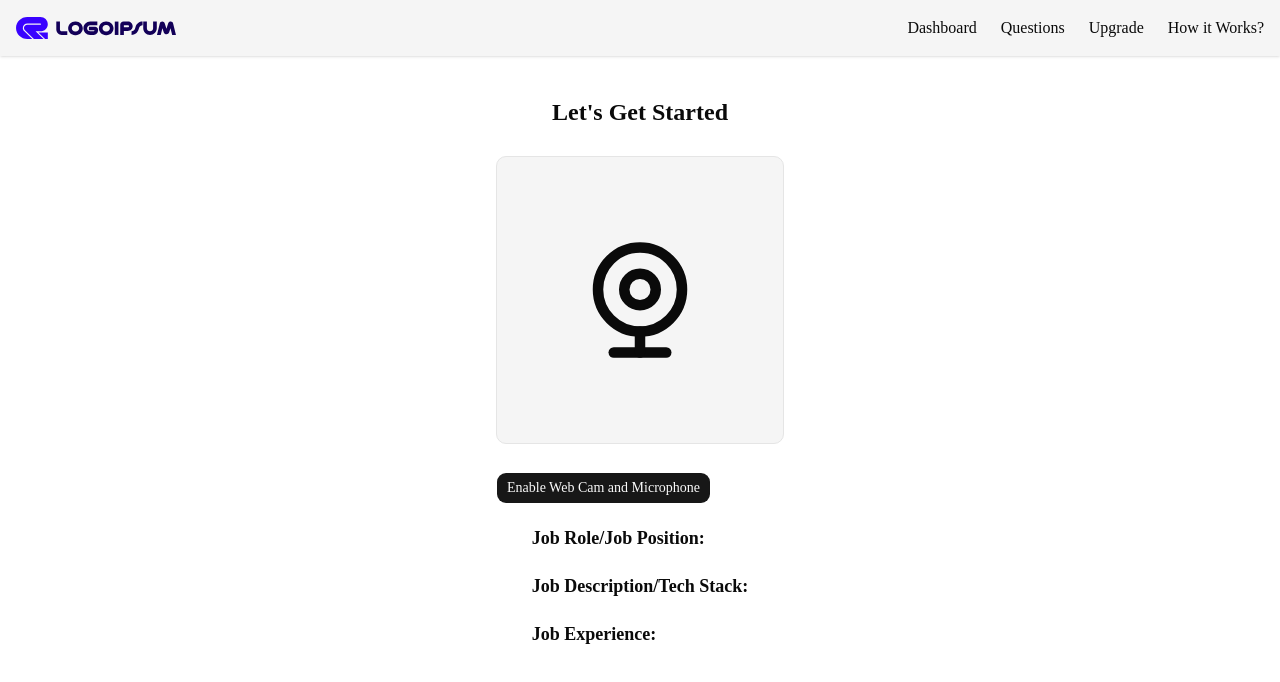
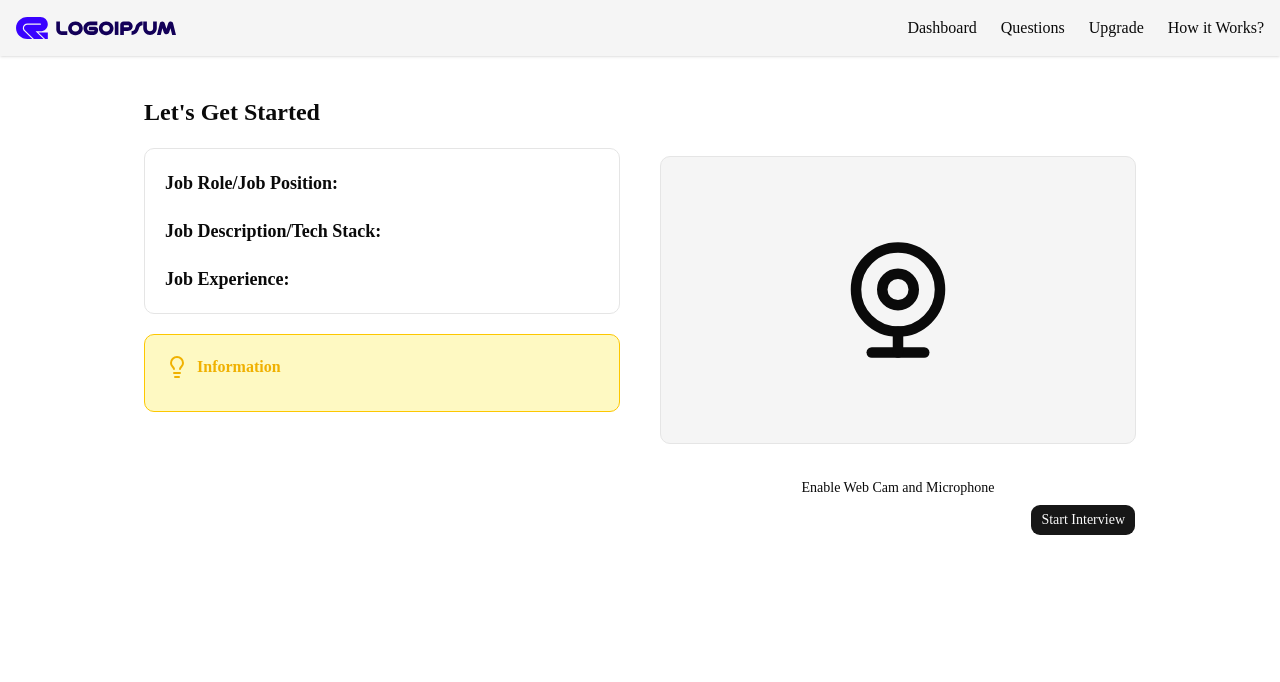
Before and after one commit to ahmed-raza-24/AI-Interview_Mocker, a Next.js app: page /dashboard/interview/1 in a window 1280 px wide. Shown: the top 682 px of the page. Built offline with nearby package versions, Linux system fonts and the light colour scheme; no server answers; the database is empty.

Commit message:
ui/ux update for interview webpage

```diff
--- a/app/dashboard/interview/[interviewId]/page.jsx
+++ b/app/dashboard/interview/[interviewId]/page.jsx
@@ -1,26 +1,26 @@
 "use client"
-import {db} from '@/utiles/db'
-import {eq} from 'drizzle-orm'
+import { db } from '@/utiles/db'
+import { eq } from 'drizzle-orm'
 import { MockInterview } from '@/utiles/schema'
 import React, { useEffect, use } from 'react'
 import { useState } from 'react'
-import { Webcam, WebcamIcon } from 'lucide-react'
+import { Lightbulb, Webcam, WebcamIcon } from 'lucide-react'
 import { Button } from '@/components/ui/button'
-function Interview({params}) {
+function Interview({ params }) {
   const { interviewId } = use(params)  // unwrap karo
 
   const [interviewData, setInterviewData] = useState();
   const [webCamEnabled, setWebCamEnabled] = useState(false);
-    useEffect(()=>{
+  useEffect(() => {
     console.log(interviewId)
     GetInterviewDetails();
-    },[])
+  }, [])
 
   /*
   used to get interview details by mockId/interview Id
    */
-    const GetInterviewDetails=async()=>{
-      const result=await db.select().from(MockInterview)
+  const GetInterviewDetails = async () => {
+    const result = await db.select().from(MockInterview)
       .where(eq(MockInterview.mockId, interviewId))
 
     console.log(result);
@@ -28,30 +28,40 @@
   }
 
   return (
-    <div className='my-10 flex justify-center flex-col items-center'>
+    <div className='my-10'>
       <h2 className='font-bold text-2xl'>Let's Get Started</h2>
+      <div className='grid grid-cols-1 md:grid-cols-2 gap-10'>
+        <div className='flex flex-col my-5 gap-5'>
+          <div className='flex flex-col p-5 rounded-lg border gap-5'>
+            <h2 className='text-lg'><strong>Job Role/Job Position:</strong>{interviewData?.jobPosition}</h2>
+            <h2 className='text-lg'><strong>Job Description/Tech Stack:</strong>{interviewData?.jobDesc}</h2>
+            <h2 className='text-lg'><strong>Job Experience:</strong>{interviewData?.jobExperience}</h2>
+          </div>
+          <div className='p-5 border rounded-lg border-yellow-400 bg-yellow-100'>
+            <h2 className='flex gap-2 items-center text-yellow-500'><Lightbulb /><strong>Information</strong></h2>
+            <h2 className='mt-3 text-yellow-500'>{process.env.NEXT_PUBLIC_INFORMATION}</h2>
+          </div>
+        </div>
         <div>
-        {webCamEnabled? <Webcam
-        onUserMedia={()=>setWebCamEnabled(true)}
-        onUserMediaError={()=>setWebCamEnabled(false)}
+          {webCamEnabled ? <Webcam
+            onUserMedia={() => setWebCamEnabled(true)}
+            onUserMediaError={() => setWebCamEnabled(false)}
             mirrored={true}
             style={{
-          height:300,
-          width:300
+              height: 300,
+              width: 300
             }}
           />
             :
             <>
-        <WebcamIcon className='h-72 w-full my-7 p-20 bg-secondary rounded-lg border'/>
-        <Button onClick={()=>setWebCamEnabled(true)}>Enable Web Cam and Microphone</Button>
+              <WebcamIcon className='h-72 w-full my-7 p-20 bg-secondary rounded-lg border' />
+              <Button variant='ghost' className="w-full" onClick={() => setWebCamEnabled(true)}>Enable Web Cam and Microphone</Button>
             </>
           }
         </div>
-
-        <div className='flex flex-col my-5 gap-5'>
-          <h2 className='text-lg'><strong>Job Role/Job Position:</strong>{interviewData?.jobPosition}</h2>
-          <h2 className='text-lg'><strong>Job Description/Tech Stack:</strong>{interviewData?.jobDesc}</h2>
-          <h2 className='text-lg'><strong>Job Experience:</strong>{interviewData?.jobExperience}</h2>
+      </div>
+      <div className='flex justify-end items-end'>
+        <Button>Start Interview</Button>
       </div>
     </div>
   )
```
Lines whose indentation alone changed are shown as unchanged.
